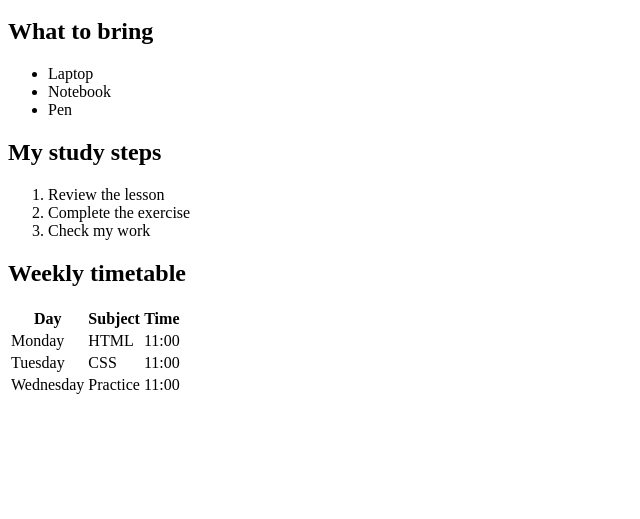
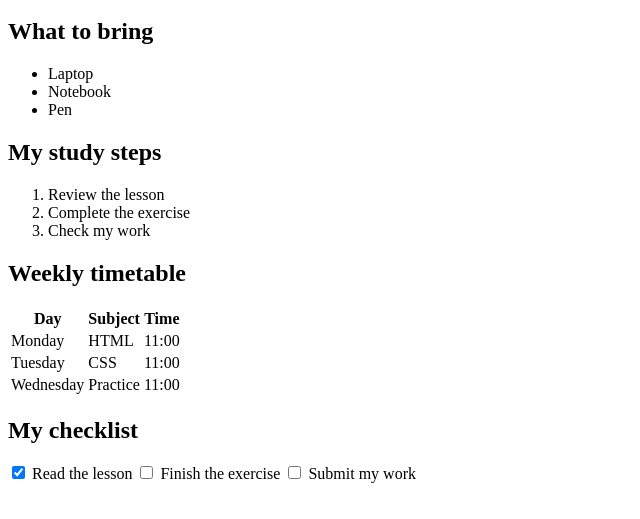
Before and after one commit to Mouad-Skho/Geeks-Institute-Bootcamp, a plain HTML site: page Week2/Day4/ExercisesXP/index.html in a window 1280 px wide. Shown: the part 101-620 px from the top of the page, without its empty margins (0-640 px from the left). Drawn offline with Linux system fonts and the light colour scheme.

Commit message:
6. Create “My checklist”

```diff
--- a/Week2/Day4/ExercisesXP/index.html
+++ b/Week2/Day4/ExercisesXP/index.html
@@ -53,6 +53,16 @@
                 </tr>
             </table>
         </section>
+        <section>
+            <h1>My checklist</h1>
+            <input type="checkbox" id="ReadLesson" checked>
+            <label for="ReadLesson">Read the lesson</label>
+            <input type="checkbox" id="FinishExercise">
+            <label for="FinishExercise">Finish the exercise</label>
+            <input type="checkbox" id="SubmitWork">
+            <label for="SubmitWork">Submit my work</label>
+
+        </section>
     </main>
 </body>
 </html>
```
